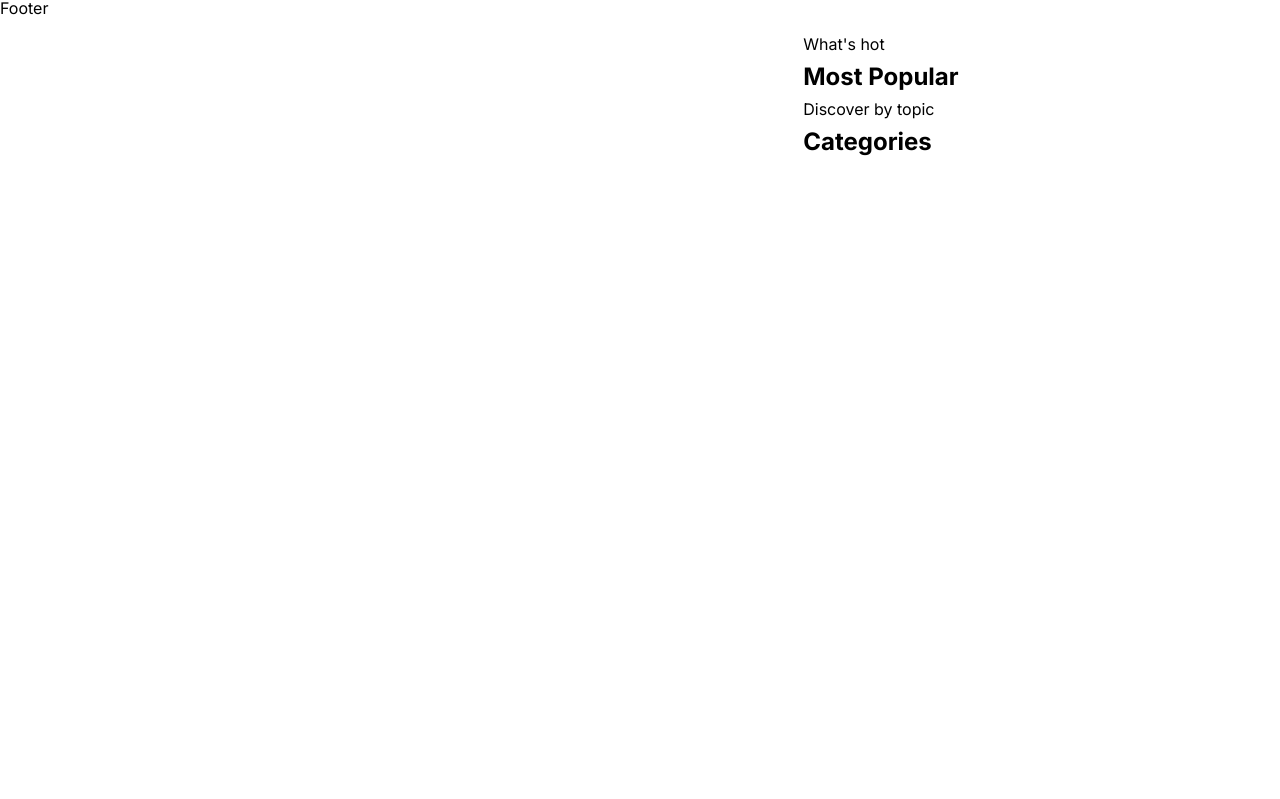
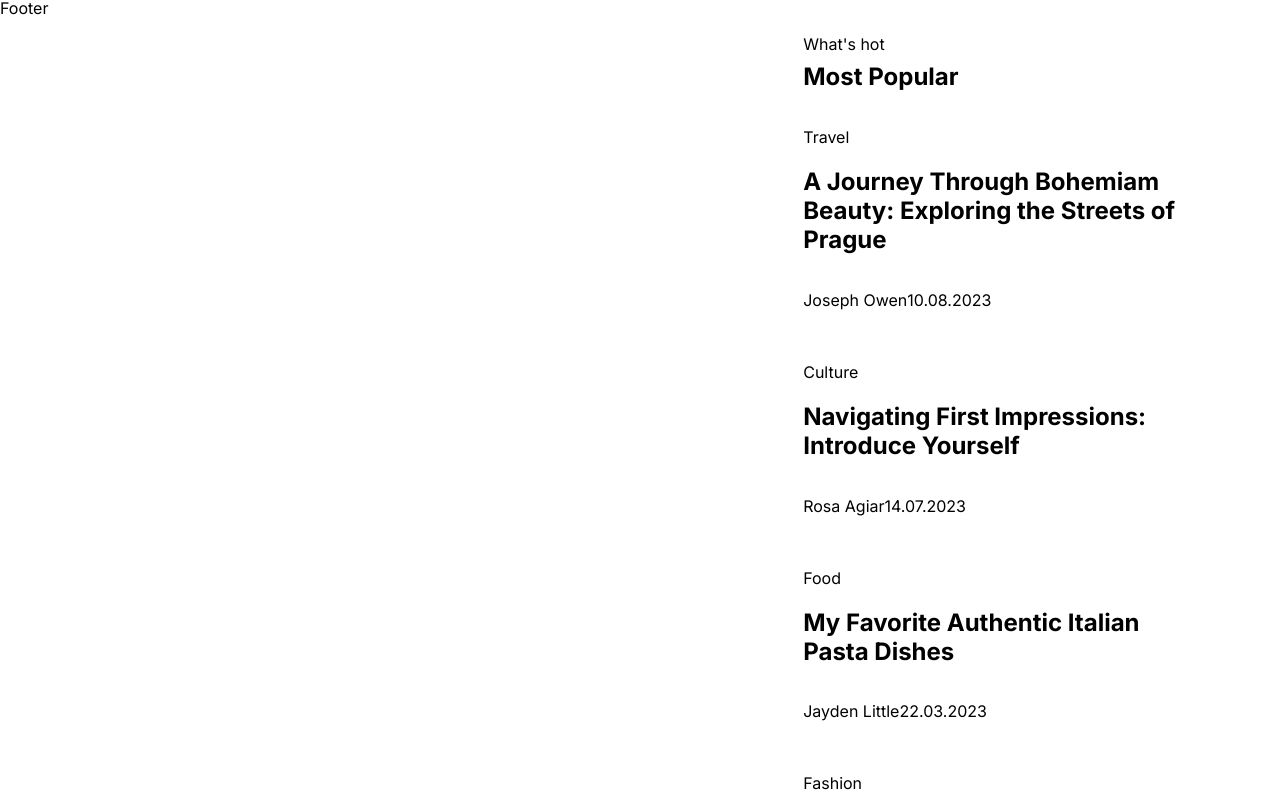
Before and after one commit to Jejugo/blog_ui, a Next.js app: page / in a window 1280 px wide. Shown: the part 821-1620 px from the top of the page. Before the commit the page ends 1021 px from the top, so only its background shows below. Built offline with nearby package versions, Linux system fonts and the light colour scheme.

Commit message:
feature/PB-10-most-popular - Controle dos arquivos PopularItem.Style, seu index.js e index.js do MostPopular

```diff
--- /dev/null
+++ b/src/components/MostPopular/PopularItem/PopularItem.style.js
@@ -0,0 +1,17 @@
+import styled from "styled-components"
+
+export const Wrapper = styled.div`
+  text-align: left;
+  margin: ${({ theme }) => theme.spacings.xlarge} auto;
+`
+export const Category = styled.div``
+
+export const Title = styled.h1``
+
+export const MetaData = styled.div`
+  display: flex;
+`
+
+export const Author = styled.p``
+
+export const Date = styled.p``
--- /dev/null
+++ b/src/components/MostPopular/PopularItem/index.js
@@ -0,0 +1,14 @@
+import * as S from "./PopularItem.style"
+
+export default function PopularItem({ item }) {
+  return (
+    <S.Wrapper>
+      <S.Category>{item.category}</S.Category>
+      <S.Title>{item.title}</S.Title>
+      <S.MetaData>
+        <S.Author>{item.author}</S.Author>
+        <S.Date>{item.date}</S.Date>
+      </S.MetaData>
+    </S.Wrapper>
+  )
+}
--- a/src/components/MostPopular/index.js
+++ b/src/components/MostPopular/index.js
@@ -1,13 +1,42 @@
 import * as S from "./MostPopular.style"
+import PopularItem from "./PopularItem"
+
+export const mostPopular = [
+  {
+    category: "Travel",
+    title: "A Journey Through Bohemiam Beauty: Exploring the Streets of Prague",
+    author: "Joseph Owen",
+    date: "10.08.2023",
+  },
+  {
+    category: "Culture",
+    title: "Navigating First Impressions: Introduce Yourself",
+    author: "Rosa Agiar",
+    date: "14.07.2023",
+  },
+  {
+    category: "Food",
+    title: "My Favorite Authentic Italian Pasta Dishes",
+    author: "Jayden Little",
+    date: "22.03.2023",
+  },
+  {
+    category: "Fashion",
+    title: "Timeless Fashion with a Modern Twist Winter Collection",
+    author: "Kate Woods",
+    date: "05.01.2023",
+  },
+]
 
 export default function MostPopular() {
   return (
     <S.Wrapper>
       <S.Text>What&apos;s hot</S.Text>
       <S.Title>Most Popular</S.Title>
-
+      {mostPopular.map((item, index) => (
+        <PopularItem item={item} key={index} />
+      ))}
       <S.Text>Discover by topic</S.Text>
-
       <S.Title>Categories</S.Title>
     </S.Wrapper>
   )
```
